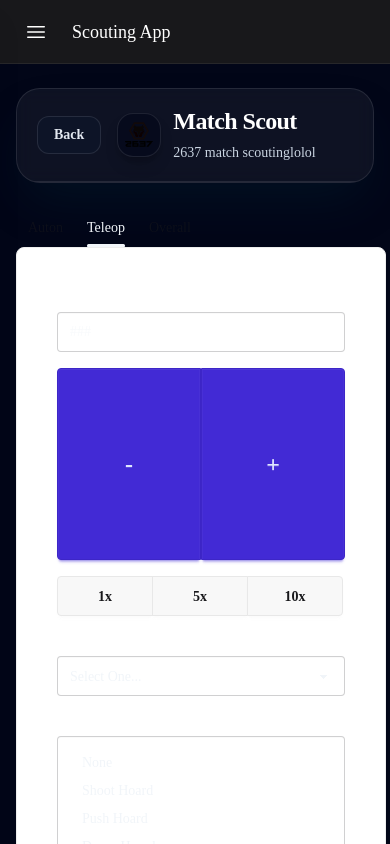
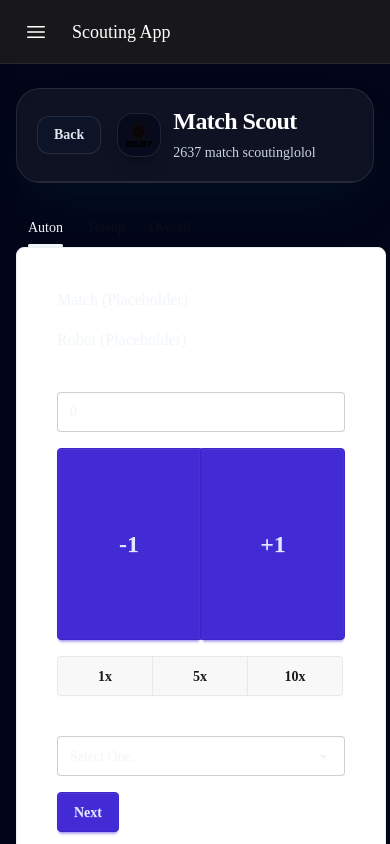
Before and after one commit to PhantomCatz/2027IntegratedScoutingApp, a React (Vite) app in the folder scoutingapp2027/client/: page /scouting/matchscout in a window 390 px wide. Shown: the top 844 px of the page. Built offline with nearby package versions, Linux system fonts and the light colour scheme.

Commit message:
WIP Updates to Match Scout

```diff
--- /dev/null
+++ b/scoutingapp2027/client/src/components/MatchInfo.tsx
@@ -0,0 +1,68 @@
+import {useState} from 'react';
+import { InformationCircleIcon } from "@heroicons/react/24/outline";
+
+export function MatchInfo () {
+  const [match, setMatch] = useState('');
+  const [robotPosition, setRobotPosition] = useState('');
+  type robotPosition = "r1" | "r2" | "r3" | "b1" | "b2" | "b3";
+  const robotPositionOptions : {label: string, value: robotPosition} []= [
+    {label: "Red 1", value: "r1"},
+    {label: "Red 2", value: "r2"},
+    {label: "Red 3", value: "r3"},
+    {label: "Blue 1", value: "b1"},
+    {label: "Blue 2", value: "b2"},
+    {label: "Blue 3", value: "b3"},
+  ]
+
+  const allianceColor =
+    robotPosition?.[0]?.toUpperCase() === "R"
+      ? "border-red-400/40 bg-red-950/80"
+      : robotPosition?.[0]?.toUpperCase() === "B"
+        ? "border-blue-400/40 bg-blue-950/80"
+        : "border-white/10 bg-white/5";
+
+  return (
+    <>
+      <aside
+        role="status"
+        aria-live="polite"
+        className={`sticky top-4 z-20 rounded-3xl border p-4 shadow-xl shadow-black/20 backdrop-blur text-center ${allianceColor}`}
+      >
+        <div className="flex items-start gap-3">
+          <InformationCircleIcon className="h-6 w-6 shrink-0 text-slate-300" />
+          <div>
+            <h1 className="mt-1 text-sm text-slate-300">
+              Scouting {robotPosition} during Match {match}
+            </h1>
+          </div>
+        </div>
+      </aside>
+
+      <section className="grid gap-4 lg:grid-cols-3">
+        <article className="rounded-3xl border border-white/10 bg-white/5 p-6 shadow-xl shadow-black/20">
+          <h2 className="text-lg font-bold text-white">Match Number</h2>
+          <textarea
+            className="mt-2 text-sm text-slate-400 bg-slate-800 text-white rounded-2xl border border-white"
+            value={match}
+            onChange={(e) => setMatch(e.target.value)}
+          />
+        </article>
+
+        <article className="rounded-3xl border border-white/10 bg-white/5 p-6 shadow-xl shadow-black/20">
+          <h2 className="text-lg font-bold text-white">Robot Position</h2>
+          <select
+            value={robotPosition}
+            onChange={(e) => setRobotPosition(e.target.value)}
+            className="mt-2 w-full rounded-xl bg-slate-800 text-white border border-white p-3 text-sm text-slate-200 focus:border-sky-500 focus:outline-none focus:ring-1 focus:ring-sky-500"
+          >
+            {robotPositionOptions.map((option) => (
+              <option key={option.value} value={option.value}>
+                {option.label}
+              </option>
+            ))}
+          </select>
+        </article>
+      </section>
+    </>
+  );
+}
--- /dev/null
+++ b/scoutingapp2027/client/src/components/Tabs.tsx
@@ -0,0 +1,69 @@
+import React, { useState, useEffect } from "react";
+import "../stylesheets/tabs.css";
+
+type Props = {
+	items?: TabItems;
+	onChange?: (key: string) => void;
+	defaultActiveKey?: string;
+	activeKey?: string;
+};
+
+function Tabs(props: Props): React.ReactElement {
+	const items = props.items ?? [];
+	const onChange = props.onChange ?? (() => {});
+
+	const defaultActiveKey = props.defaultActiveKey ?? (items.length ? items[0].key : "");
+
+	const activeKey = props.activeKey;
+
+	const [currentKey, _setCurrentKey] = useState<string>(defaultActiveKey);
+
+	if (!currentKey && currentKey !== defaultActiveKey) {
+		_setCurrentKey(defaultActiveKey);
+	}
+
+	function setCurrentKey(key: string): void {
+		_setCurrentKey(key);
+		onChange(key);
+	}
+
+	useEffect(() => {
+		if (activeKey && activeKey !== currentKey) {
+			setCurrentKey(activeKey);
+		}
+	}, [activeKey, currentKey]);
+
+	const navigationItems = items.map((item) => {
+		return (
+			<nav-label
+				key={item.key}
+				{...(item.key === currentKey ? { selected: true } : {})}
+				onClick={function (_) {
+					setCurrentKey(item.key);
+				}}
+			>
+				{item.label}
+			</nav-label>
+		);
+	});
+
+	const tabItems = items.map((item) => {
+		return (
+			<tab-page key={item.key} {...(item.key === currentKey ? { activetab: true } : {})}>
+				{item.children}
+			</tab-page>
+		);
+	});
+
+	return (
+		<tabs-container>
+			<tabs-nav-container>{...navigationItems}</tabs-nav-container>
+			{...tabItems}
+		</tabs-container>
+	);
+}
+
+export { Tabs };
+
+export type TabItem = { label: string; key: string; children: React.ReactElement };
+export type TabItems = TabItem[];
--- a/scoutingapp2027/client/src/pages/scouting/MatchScoutPage.tsx
+++ b/scoutingapp2027/client/src/pages/scouting/MatchScoutPage.tsx
@@ -3,7 +3,20 @@ import { NavLink, Outlet } from "react-router-dom";
 
 import { DirectoryShell } from "../../components/DirectoryShell";
 
+export function MatchScoutPage() {
+  const [tabNumber, setTabNumber] = useState("1");
+  const [auton_fuel_number, setAutonFuelNumber] = useState(0);
+  const [teleop_fuel_number, setTeleopFuelNumber] = useState(0);
+  const [multiplier, setMultiplier] = useState(1);
+  const [hoardTypeIsVisible, setHoardTypeIsVisible] = useState(false);
+
   function autonMatch(): React.ReactElement {
+    const auton_climb = [
+      { label: "No Attempt", value: "No Attempt" },
+      { label: "L1 Fail", value: "L1 Fail" },
+      { label: "L1 Success", value: "L1 Success" },
+    ];
+
     return (
       <>
         <div className="flex flex-col gap-4">
@@ -12,12 +25,35 @@ function autonMatch(): React.ReactElement {
 
           <div>
             <h2 className="font-bold text-white">Auto Fuel Scored</h2>
-          <input type="number" placeholder="###" className="input" />
+            <input
+              type="number"
+              placeholder="###"
+              className="input"
+              value={auton_fuel_number}
+            />
           </div>
 
           <div className="join">
-          <button className="btn btn-primary w-36 h-48 text-[24px]">-</button>
-          <button className="btn btn-primary w-36 h-48 text-[24px]">+</button>
+            <button
+              className="btn btn-primary w-36 h-48 text-[24px]"
+              onClick={() => {
+                let new_fuel_number = auton_fuel_number - multiplier;
+                if (new_fuel_number < 0) {
+                  new_fuel_number = 0;
+                }
+                setAutonFuelNumber(new_fuel_number);
+              }}
+            >
+              -{multiplier}
+            </button>
+            <button
+              className="btn btn-primary w-36 h-48 text-[24px]"
+              onClick={() => {
+                setAutonFuelNumber(auton_fuel_number + multiplier);
+              }}
+            >
+              +{multiplier}
+            </button>
           </div>
 
           <div className="join">
@@ -26,31 +62,45 @@ function autonMatch(): React.ReactElement {
               name="options"
               className="join-item btn w-24"
               aria-label="1x"
+              onChange={() => setMultiplier(1)}
             />
             <input
               type="radio"
               name="options"
               className="join-item btn w-24"
               aria-label="5x"
+              onChange={() => setMultiplier(5)}
             />
             <input
               type="radio"
               name="options"
               className="join-item btn w-24"
               aria-label="10x"
+              onChange={() => setMultiplier(10)}
             />
           </div>
 
           <div>
             <h2 className="font-bold text-white">Climb</h2>
-          <select className="select select-bordered w-full max-w-xs">
-            <option disabled selected hidden>
+            <select className="select select-bordered w-full max-w-xs" defaultValue="">
+              <option value="" disabled selected hidden>
                 Select One...
               </option>
-            <option>No Attempt</option>
-            <option>L1 Fail</option>
-            <option>L1 Success</option>
+              {auton_climb.map((option) => (
+                <option key={option.value} value={option.value}>
+                  {option.label}
+                </option>
+              ))}
             </select>
+          </div>
+
+          <div>
+            <button
+              className="btn btn-primary"
+              onClick={() => setTabNumber("2")}
+            >
+              Next
+            </button>
           </div>
         </div>
       </>
@@ -58,17 +108,60 @@ function autonMatch(): React.ReactElement {
   }
 
   function teleopMatch(): React.ReactElement {
+    const teleop_fuel_hoarded_amount = [
+      { label: "High", value: "High" },
+      { label: "Medium", value: "Medium" },
+      { label: "Low", value: "Low" },
+      { label: "None", value: "None" },
+    ];
+
+    const teleop_hoard_type = [
+      { label: "Shoot Hoard", value: "Shoot Hoard" },
+      { label: "Push Hoard", value: "Push Hoard" },
+      { label: "Dump Hoard", value: "Dump Hoard" },
+    ];
+
+    const teleop_climb = [
+      { label: "High", value: "High" },
+      { label: "Medium", value: "Medium" },
+      { label: "Low", value: "Low" },
+      { label: "None", value: "None" },
+    ];
+
     return (
       <>
         <div className="flex flex-col gap-4">
           <div>
             <h2 className="font-bold text-white">Teleop Fuel Scored</h2>
-          <input type="number" placeholder="###" className="input" />
+            <input
+              type="number"
+              placeholder="###"
+              className="input"
+              value={teleop_fuel_number}
+            />
           </div>
 
           <div className="join">
-          <button className="btn btn-primary w-36 h-48 text-[24px]">-</button>
-          <button className="btn btn-primary w-36 h-48 text-[24px]">+</button>
+            <button
+              className="btn btn-primary w-36 h-48 text-[24px]"
+              onClick={() => {
+                let new_fuel_number = teleop_fuel_number - multiplier;
+                if (new_fuel_number < 0) {
+                  new_fuel_number = 0;
+                }
+                setTeleopFuelNumber(new_fuel_number);
+              }}
+            >
+              -{multiplier}
+            </button>
+            <button
+              className="btn btn-primary w-36 h-48 text-[24px]"
+              onClick={() => {
+                setTeleopFuelNumber(teleop_fuel_number + multiplier);
+              }}
+            >
+              +{multiplier}
+            </button>
           </div>
 
           <div className="join">
@@ -77,44 +170,61 @@ function teleopMatch(): React.ReactElement {
               name="options"
               className="join-item btn w-24"
               aria-label="1x"
+              onChange={() => setMultiplier(1)}
             />
             <input
               type="radio"
               name="options"
               className="join-item btn w-24"
               aria-label="5x"
+              onChange={() => setMultiplier(5)}
             />
             <input
               type="radio"
               name="options"
               className="join-item btn w-24"
               aria-label="10x"
+              onChange={() => setMultiplier(10)}
             />
           </div>
 
           <div>
             <h2 className="font-bold text-white">Fuel Hoarded</h2>
-          <select className="select select-bordered w-full max-w-xs">
-            <option disabled selected hidden>
+            <select
+              className="select select-bordered w-full max-w-xs"
+              defaultValue=""
+              onChange={(event) => {
+                setHoardTypeIsVisible(event.target.value !== "None");
+              }}
+            >
+              <option value="" disabled hidden>
                 Select One...
               </option>
-            <option>None</option>
-            <option>Low</option>
-            <option>Medium</option>
-            <option>High</option>
+
+              {teleop_fuel_hoarded_amount.map((option) => (
+                <option key={option.value} value={option.value}>
+                  {option.label}
+                </option>
+              ))}
             </select>
           </div>
 
-        <div>
+          <div
+            style={{
+              display: hoardTypeIsVisible ? "inherit" : "none",
+            }}
+          >
             <h2 className="font-bold text-white">Hoard Type</h2>
-          <select className="select select-bordered w-full max-w-xs" multiple>
-            <option disabled selected hidden>
-              Select Multiple...
+            <select
+              className="select select-bordered w-full max-w-xs"
+              multiple
+              required={hoardTypeIsVisible}
+            >
+              {teleop_hoard_type.map((option) => (
+                <option key={option.value} value={option.value}>
+                  {option.label}
                 </option>
-            <option>None</option>
-            <option>Shoot Hoard</option>
-            <option>Push Hoard</option>
-            <option>Dump Hoard</option>
+              ))}
             </select>
           </div>
 
@@ -130,6 +240,22 @@ function teleopMatch(): React.ReactElement {
               <option>L2</option>
               <option>L3</option>
             </select>
+          </div>
+
+          <div className="flex gap-2">
+            <button
+              className="btn btn-primary"
+              onClick={() => setTabNumber("1")}
+            >
+              Back
+            </button>
+
+            <button
+              className="btn btn-primary"
+              onClick={() => setTabNumber("3")}
+            >
+              Next
+            </button>
           </div>
         </div>
       </>
@@ -182,6 +308,22 @@ function overallMatch(): React.ReactElement {
             <h2 className="font-bold text-white">Robot Comments</h2>
             <textarea className="textarea h-65 resize-none"></textarea>
           </div>
+
+          <div className="flex gap-2">
+            <button
+              className="btn btn-primary"
+              onClick={() => setTabNumber("2")}
+            >
+              Back
+            </button>
+
+            <button
+              className="btn btn-primary"
+              onClick={() => console.log("it works")}
+            >
+              Submit
+            </button>
+          </div>
         </div>
       </>
     );
@@ -190,7 +332,14 @@ function overallMatch(): React.ReactElement {
   function TabsComponent() {
     return (
       <div className="tabs tabs-border">
-      <input type="radio" name="matchTabs" className="tab" aria-label="Auton" />
+        <input
+          type="radio"
+          name="matchTabs"
+          className="tab"
+          aria-label="Auton"
+          checked={tabNumber === "1"}
+          onChange={() => setTabNumber("1")}
+        />
         <div className="tab-content border-base-300 bg-base-100 p-10">
           {autonMatch()}
         </div>
@@ -200,7 +349,8 @@ function TabsComponent() {
           name="matchTabs"
           className="tab"
           aria-label="Teleop"
-        defaultChecked
+          checked={tabNumber === "2"}
+          onChange={() => setTabNumber("2")}
         />
         <div className="tab-content border-base-300 bg-base-100 p-10">
           {teleopMatch()}
@@ -211,6 +361,8 @@ function TabsComponent() {
           name="matchTabs"
           className="tab"
           aria-label="Overall"
+          checked={tabNumber === "3"}
+          onChange={() => setTabNumber("3")}
         />
         <div className="tab-content border-base-300 bg-base-100 p-10">
           {overallMatch()}
@@ -219,7 +371,6 @@ function TabsComponent() {
     );
   }
 
-export function MatchScoutPage() {
   return (
     <DirectoryShell title="Match Scout" subtitle="2637 match scoutinglolol">
       <section className="grid gap-6 lg:grid-cols-[1.2fr_0.8fr]">
--- /dev/null
+++ b/scoutingapp2027/client/src/stylesheets/tabs.css
@@ -0,0 +1,34 @@
+tabs-container {
+	display: block;
+
+	tabs-nav-container {
+		padding-bottom: 0.5rem;
+		display: table; /* idk... */
+		border-bottom: 1px solid var(--color-hover);
+		scrollbar-gutter: stable;
+		overflow: scroll;
+		margin: 0 auto 1rem;
+		max-width: 100%;
+		width: auto;
+
+		nav-label {
+			font-size: 1rem;
+			cursor: pointer;
+			font-weight: bold;
+			padding-bottom: 0.5rem;
+
+			&[selected] {
+				border-bottom: 4px solid var(--color-active-text);
+			}
+		}
+		nav-label + nav-label {
+			margin-left: 1.5rem;
+		}
+	}
+	tab-page {
+		display: none;
+	}
+	tab-page[activetab] {
+		display: initial;
+	}
+}
```
Lines whose indentation alone changed are shown as unchanged.
